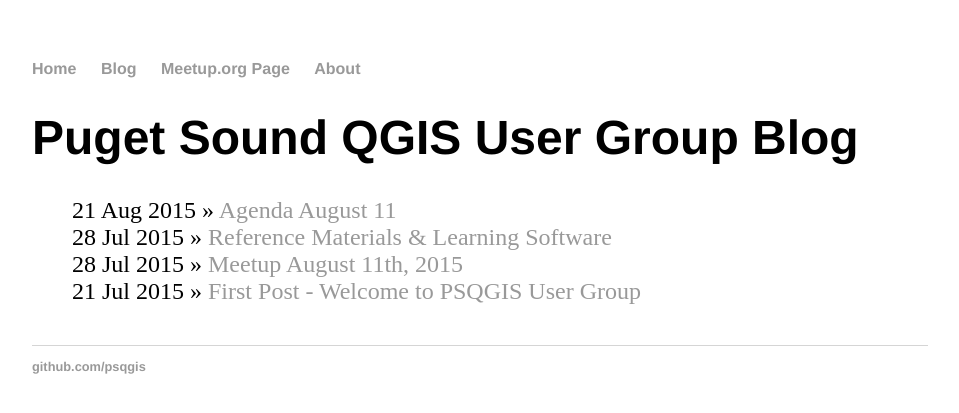
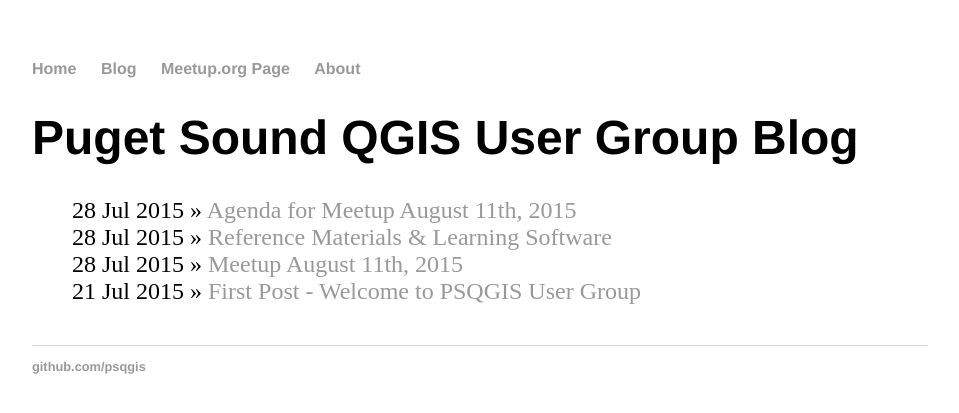
Before and after one commit to psqgis/psqgis.github.io, a Jekyll site: the page built from blog/index.html, in a window 1280 px wide. Shown: the top 413 px of the page, without its empty margins (160-1119 px from the left). Built offline with Jekyll 4.4.1, drawn with Linux system fonts in a browser that asks for light colours.

Commit message:
Update 2015-08-21-Agenda-August-11.md

```diff
--- a/_posts/2015-08-21-Agenda-August-11.md
+++ b/_posts/2015-08-21-Agenda-August-11.md
@@ -1,3 +1,9 @@
+---
+layout: post
+title: "Agenda for Meetup August 11th, 2015"
+date: 2015-07-28
+---
+
 Hello All,
 Here's a quick agenda for our upcoming Tuesday August 11 meeting:
 1.  As always, everyone is welcome to bring their own QGIS experiences, questions and thoughts!
```
